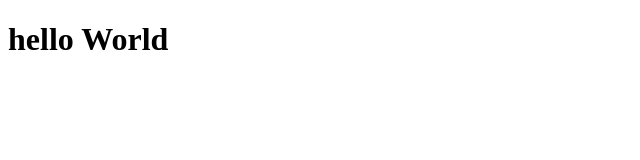
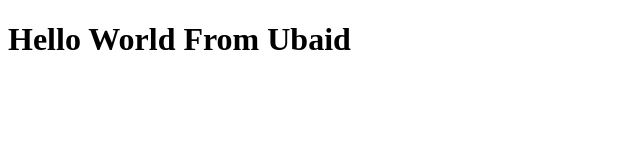
Before and after one commit to ubaid0316/bootcamp2, a plain HTML site: page index.html in a window 1280 px wide. Shown: the whole page, without its empty margins (0-640 px from the left). Drawn offline with Linux system fonts and the light colour scheme.

Commit message:
update index.html file

```diff
--- a/index.html
+++ b/index.html
@@ -6,6 +6,6 @@
     <title>Document</title>
 </head>
 <body>
-    <h1>hello World</h1>
+    <h1>Hello World From Ubaid </h1>
 </body>
 </html>
```
